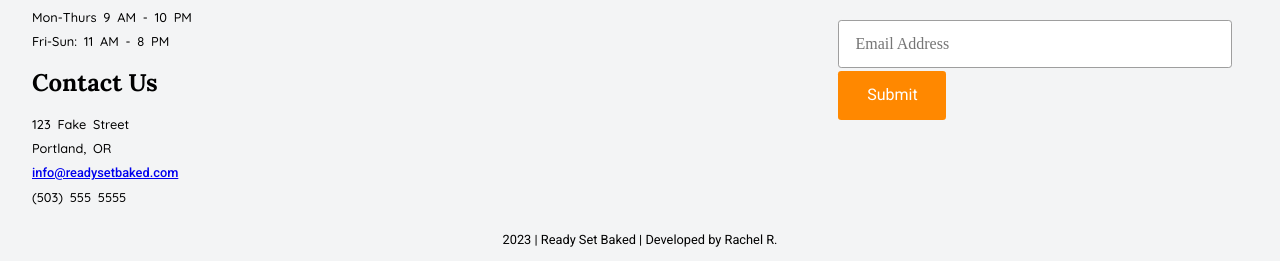
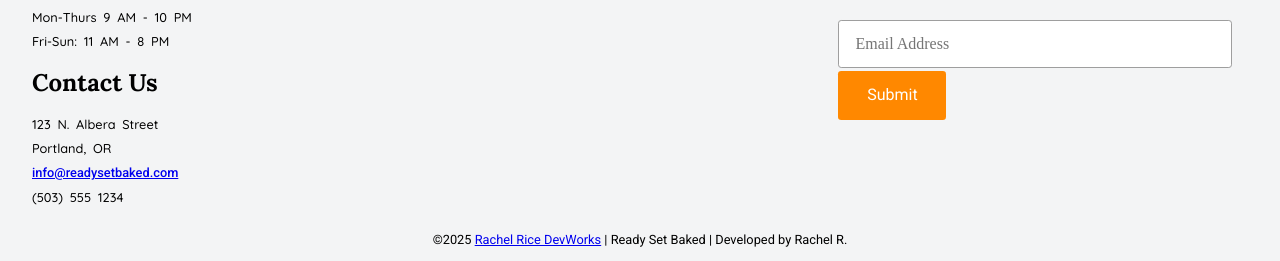
Before and after one commit to rachel-rice/ready-set-baked, a plain HTML site: page index.html in a window 1280 px wide. Shown: the part 4977-5238 px from the top of the page. Drawn offline with Linux system fonts and the light colour scheme.

Commit message:
updated footer

```diff
--- a/index.html
+++ b/index.html
@@ -60,7 +60,7 @@
 				  </nav>
 				  </section>
 				</div>
-			</nav>
+
 
 
 		</header>
@@ -207,11 +207,11 @@
 
 					<div class="container">
 						<h3 class="footer-h3">Contact Us</h3>
-						<p class="footer">123 Fake Street
+						<p class="footer">123 N. Albera Street
 						<br>Portland, OR
 						<p class="footer">
 							<a href="mailto:#">info@readysetbaked.com</a>
-							<br>(503) 555 5555
+							<br>(503) 555 1234
 						</p>
 					</div>
 				</section>
@@ -226,7 +226,7 @@
 			</section>
 
 			<section class="footer-bottom">
-				<p class="footer">2023 | Ready Set Baked | Developed by Rachel R.</p>
+				<p class="footer">&copy;2025 <a href="https://rachelrice.netlify.app" target="_blank">Rachel Rice DevWorks</a> | Ready Set Baked | Developed by Rachel R.</p>
 
 				<ul class="social-two">
 					<li>
```
